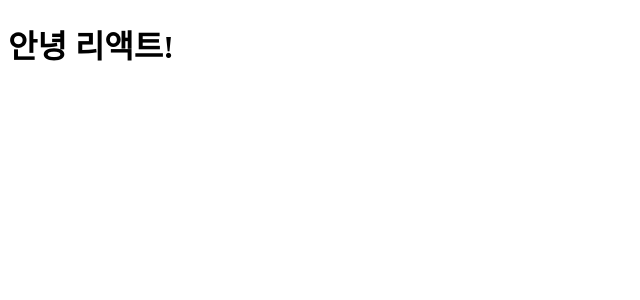
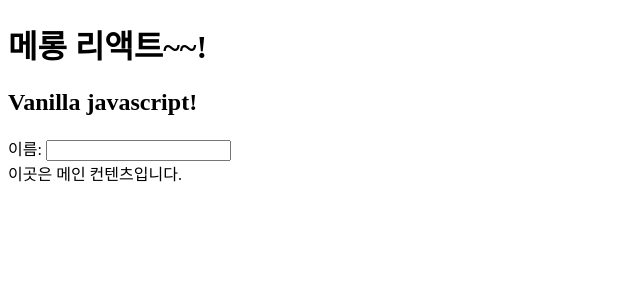
Before and after one commit to rhehdgus8831/react-study202508, a React (Vite) app: page / in a window 1280 px wide. Shown: the top 300 px of the page, without its empty margins (0-640 px from the left). Built offline with nearby package versions, Linux system fonts and the light colour scheme.

Commit message:
1-3-1. JSX 기초

```diff
--- a/src/App.jsx
+++ b/src/App.jsx
@@ -1,9 +1,38 @@
+import React from 'react';
 
 
+/*
+    jsx : 리액트에서 사용하는 특수한 js문법, 태그를 그대로 쓰면 알아서 변환
+
+    - 규칙 :
+    1. return 안에 있는 태그는 반드시 하나의 태그로 묶여야 함.
+    2. 빈 태그(닫는 태그가 없는)는 반드시 /> 로 마감
+    3. 태그의 class 속성은 자바스크립트 키워드 class와 겹쳐서 className으로 표기
+    4. 의미없는 부모는 <React.Fragment>로 감싸면 됨 <>
+    5. 변수값이나 함수를 출력할 때는 {}로 감싸면 됨.
+  */
 function App() {
 
+    //const $h1 = React.createElement('h1',null,'잘가 리액트!');
+    const $h1 = <h1 className="title">메롱 리액트~~!</h1>;
 
-  return <h1>안녕 리액트!</h1>
+    const text = 'Vanilla javascript!';
+
+    return ( // 리턴은 하나로 감싸서 내보내야한다.
+        <>
+            <header>
+                {$h1}
+                <h2>{text}</h2>
+                <lable htmlFor="nameInput">이름: </lable>
+                <input id="nameInput" type="text"/>
+            </header>
+            <main>
+                이곳은 메인 컨텐츠입니다.
+            </main>
+        </>
+    )
+        ;
+
 }
 
-export default App
+export default App;
```
